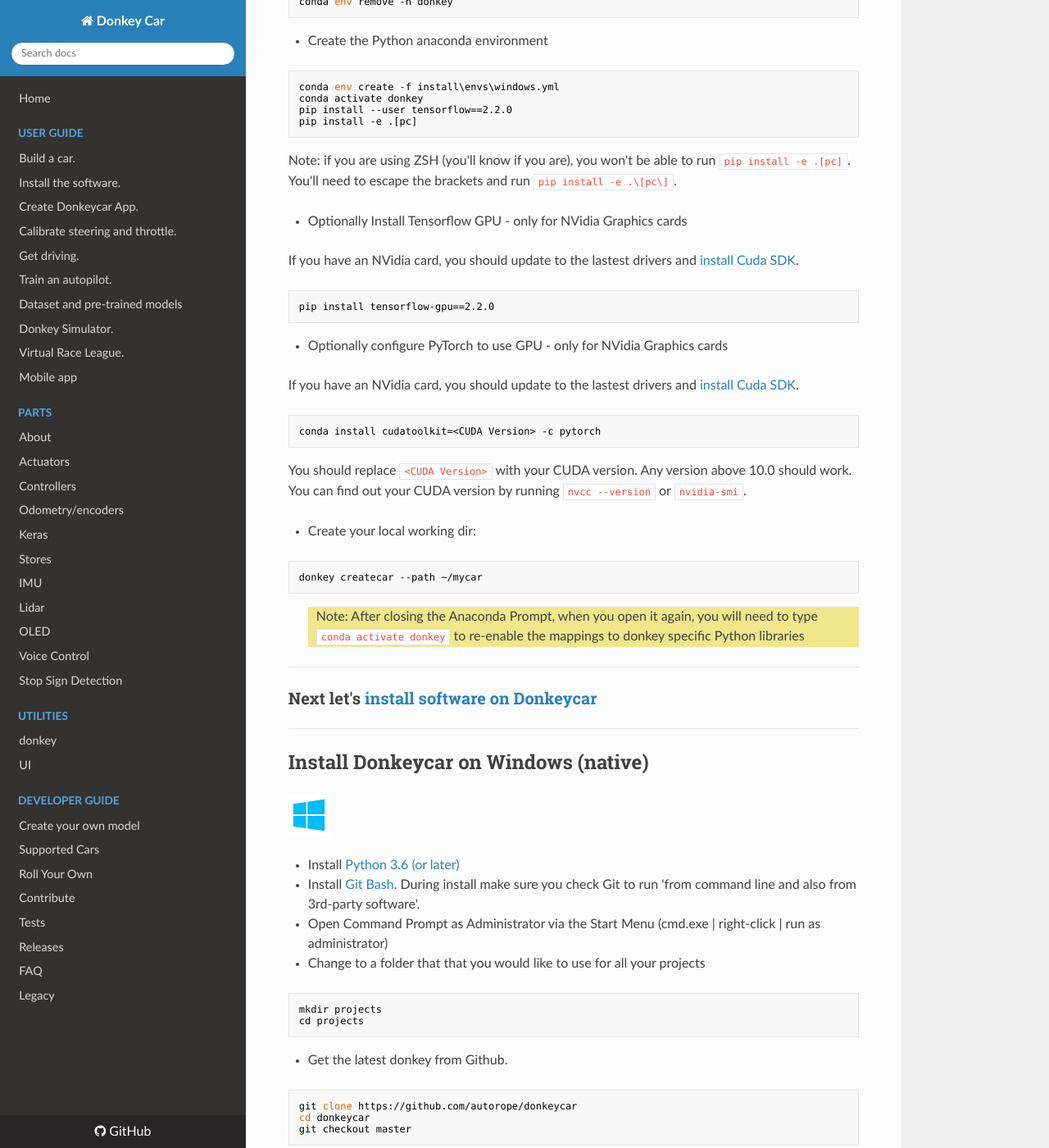
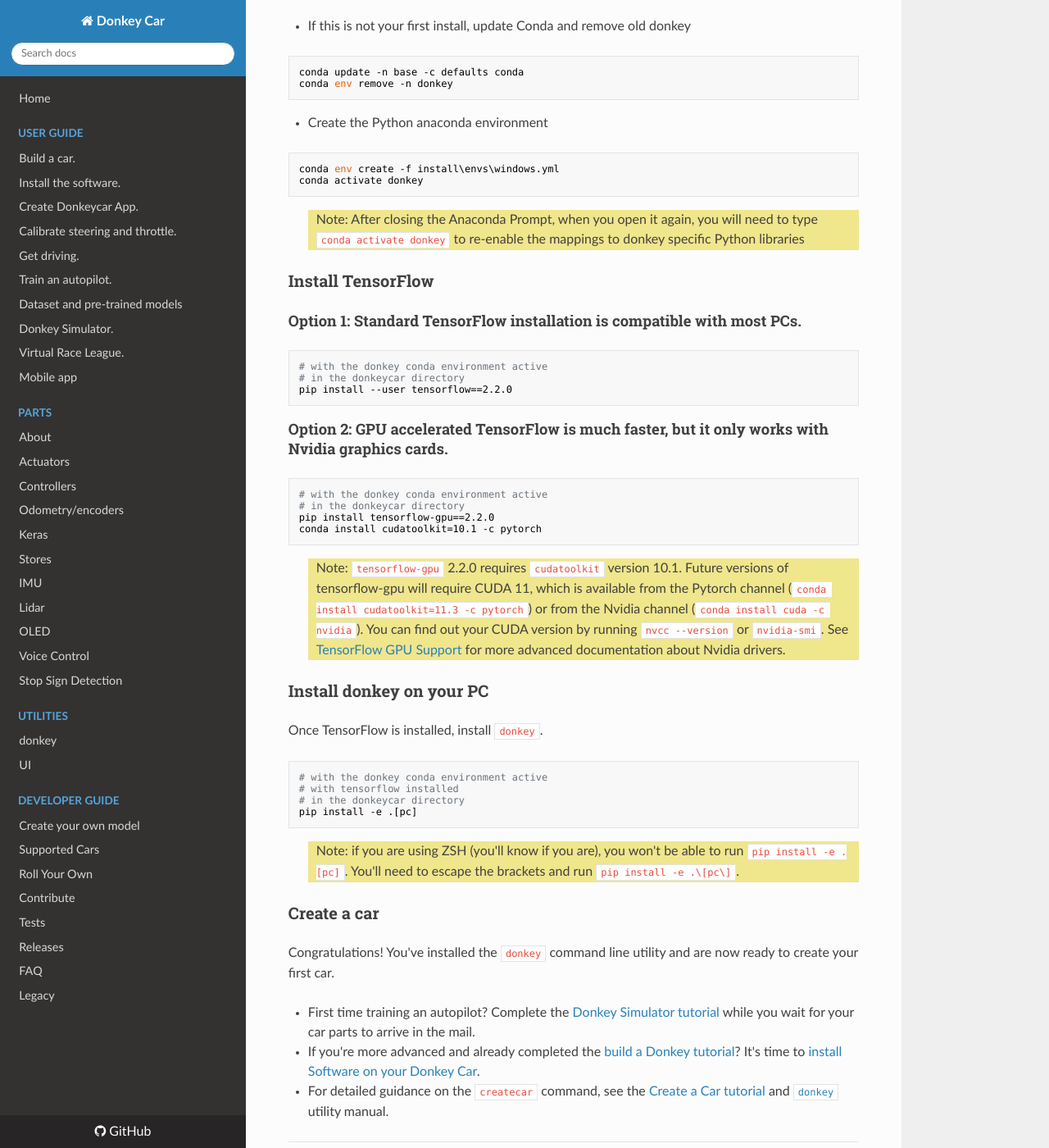
Before and after one commit to autorope/donkeydocs, an MkDocs documentation site: the page built from docs/guide/host_pc/setup_windows.md, in a window 1280 px wide and 1400 px high, scrolled down 909 px. Shown: the whole window at 82% size. Built offline with MkDocs 1.6.1, drawn with Linux system fonts in a browser that asks for light colours; nearby versions of some CDN libraries; old or Windows-style settings are respelled for this version of MkDocs; some of the changed text lies outside the part shown.

Commit message:
Simplify Windows Miniconda setup for beginners
  - Revise for a beginner audience
  - Recommend Anaconda Powershell Prompt
  - Clarify tensorflow-gpu setup
  - Recommend next steps
  - Reduce duplicate content
  - Add note about future CUDA 11 support

````diff
--- a/docs/guide/host_pc/setup_windows.md
+++ b/docs/guide/host_pc/setup_windows.md
@@ -1,20 +1,20 @@
 # Windows
 
-Windows provides a few different methods for setting up and installing Donkey Car.
+Windows provides a few different methods for setting up and installing Donkey Car. If you are unfamiliar with Python or concerned about the way that you install Donkey Car, please use option 1.
 
 1. Miniconda
 2. Native
 3. Windows Subsystem for Linux (WSL) - Experimental
 
-If you are unfamiliar or concerned about the way that you install Donkey Car, please use option 1 above.
-
 ## Install Donkeycar on Windows (miniconda)
 
 ![donkey](/assets/logos/windows_logo.png)
 
+### Prerequisites
+
 * Install [miniconda Python 3.7 64 bit](https://conda.io/miniconda.html).
 
-* Open the Anaconda prompt window via Start Menu | Anaconda 64bit | Anaconda Prompt
+* Open the Anaconda prompt window via Start Menu > Anaconda3 (64bit) > Anaconda Powershell Prompt (miniconda3)
 
 * type `git`. If the command is not found, then install [git 64 bit](https://git-scm.com/download/win)
 
@@ -33,6 +33,8 @@ cd donkeycar
 git checkout master
 ```
 
+### Create conda environment
+
 * If this is not your first install, update Conda and remove old donkey
 
 ```bash
@@ -45,41 +47,52 @@ conda env remove -n donkey
 ```bash
 conda env create -f install\envs\windows.yml
 conda activate donkey
-pip install --user tensorflow==2.2.0
-pip install -e .[pc]
-```
-Note: if you are using ZSH (you'll know if you are), you won't be able to run `pip install -e .[pc]`. You'll need to escape the brackets and run `pip install -e .\[pc\]`.
-
-* Optionally Install Tensorflow GPU - only for NVidia Graphics cards
-
-If you have an NVidia card, you should update to the lastest drivers and [install Cuda SDK](https://www.tensorflow.org/install/gpu#windows_setup).
-
-```bash
-pip install tensorflow-gpu==2.2.0
-```
-
-* Optionally configure PyTorch to use GPU - only for NVidia Graphics cards
-
-If you have an NVidia card, you should update to the lastest drivers and [install Cuda SDK](https://www.tensorflow.org/install/gpu#windows_setup).
-
-```bash
-conda install cudatoolkit=<CUDA Version> -c pytorch
-```
-
-You should replace `<CUDA Version>` with your CUDA version. Any version above 10.0 should work. You can find out your CUDA version by running `nvcc --version` or `nvidia-smi`.
-
-* Create your local working dir:
-
-```bash
-donkey createcar --path ~/mycar
 ```
 
 > Note: After closing the Anaconda Prompt, when you open it again, you will need to
 > type ```conda activate donkey``` to re-enable the mappings to donkey specific
 > Python libraries
 
-----
-### Next let's [install software on Donkeycar](/guide/install_software/#step-2-install-software-on-donkeycar)
+### Install TensorFlow
+
+#### Option 1: Standard TensorFlow installation is compatible with most PCs.
+
+```bash
+# with the donkey conda environment active
+# in the donkeycar directory
+pip install --user tensorflow==2.2.0
+```
+#### Option 2: GPU accelerated TensorFlow is much faster, but it only works with Nvidia graphics cards.
+
+```bash
+# with the donkey conda environment active
+# in the donkeycar directory
+pip install tensorflow-gpu==2.2.0
+conda install cudatoolkit=10.1 -c pytorch
+```
+
+> Note: `tensorflow-gpu` 2.2.0 requires `cudatoolkit` version 10.1. Future versions of tensorflow-gpu will require CUDA 11, which is available from the Pytorch channel (`conda install cudatoolkit=11.3 -c pytorch`) or from the Nvidia channel (`conda install cuda -c nvidia`). You can find out your CUDA version by running `nvcc --version` or `nvidia-smi`. See [TensorFlow GPU Support](https://www.tensorflow.org/install/gpu#windows_setup) for more advanced documentation about Nvidia drivers.
+
+### Install donkey on your PC
+
+Once TensorFlow is installed, install `donkey`.
+
+```bash
+# with the donkey conda environment active
+# with tensorflow installed
+# in the donkeycar directory
+pip install -e .[pc]
+```
+
+> Note: if you are using ZSH (you'll know if you are), you won't be able to run `pip install -e .[pc]`. You'll need to escape the brackets and run `pip install -e .\[pc\]`.
+
+### Create a car
+
+Congratulations! You've installed the `donkey` command line utility and are now ready to create your first car.
+
+* First time training an autopilot? Complete the [Donkey Simulator tutorial](/docs/guide/simulator.md) while you wait for your car parts to arrive in the mail.
+* If you're more advanced and already completed the [build a Donkey tutorial](/docs/guide/build_hardware.md)? It's time to [install Software on your Donkey Car](/docs/guide/install_software/#step-2-install-software-on-donkeycar).
+* For detailed guidance on the `createcar` command, see the [Create a Car tutorial](/docs/guide/create_application.md) and [`donkey`](/docs/guide/utility/donkey.md) utility manual.
 
 ---
 
````
